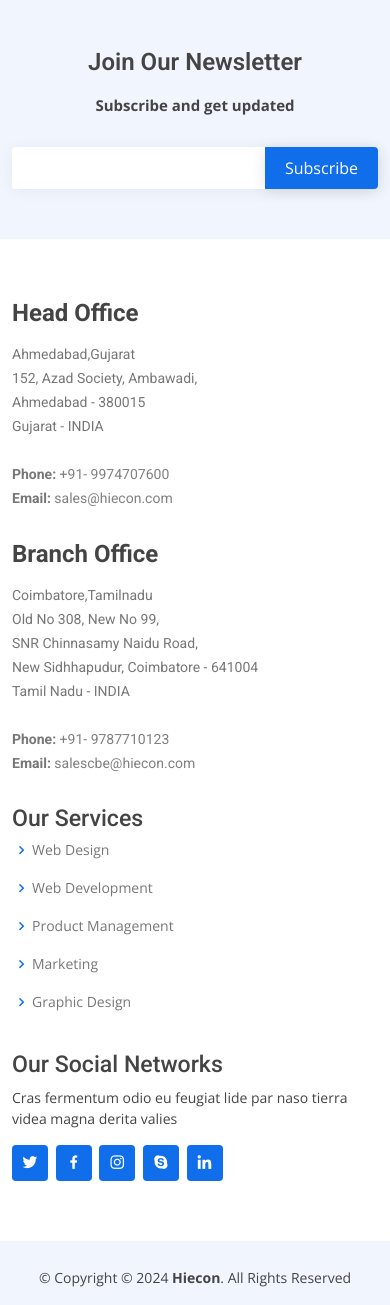
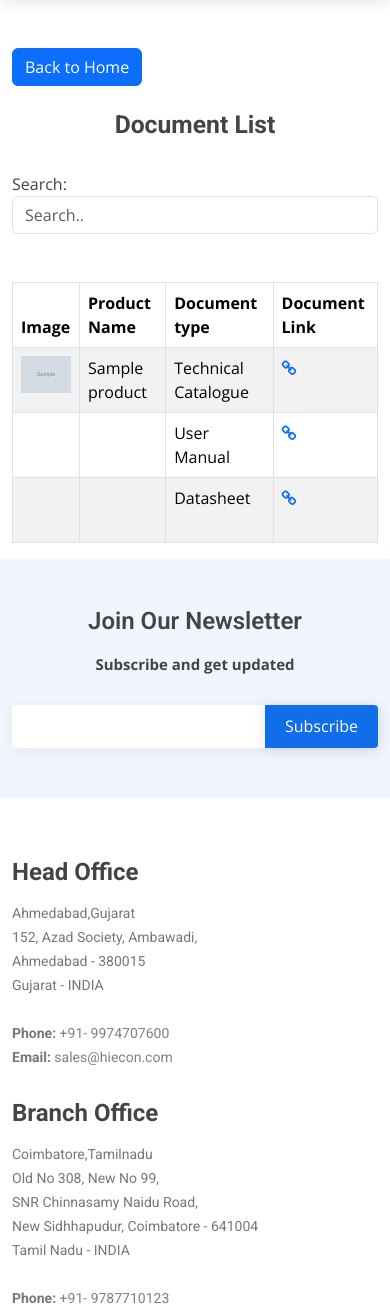
Before and after one commit to Smit0921/hiecon-website, a Django app: page /team/ in a window 390 px wide. Shown: the part 126-1431 px from the top of the page. Run offline with Django 5.2, Linux system fonts and the light colour scheme; tables that the repository leaves empty hold one stand-in row (values such as "Sample post"); grey boxes marked "Sample" are stand-in pictures; parts of the project's set-up code (start-up, migrations or seed data) failed here and were passed over; some libraries are stand-ins or nearby versions.

Commit message:
update html

```diff
--- a/hiecon/templates/base.html
+++ b/hiecon/templates/base.html
@@ -65,9 +65,9 @@
     <!-- <link href="{% static 'hiecon/css/register.css'%}" rel="stylesheet"> -->
     <!-- scripts -->
     <!-- jQuery -->
-    <script src="https://code.jquery.com/jquery-3.6.4.min.js" async></script>
+    <script src="https://code.jquery.com/jquery-3.6.4.min.js"></script>
 
-
+    <!-- <script src="https://code.jquery.com/jquery-3.6.0.min.js"></script> -->
     <!-- fix header script -->
 <style>
 
@@ -132,7 +132,7 @@
               <li><a class="nav-link scrollto" href="{% url 'about' %}">ABOUT US</a></li>
               <li><a class="nav-link scrollto" href="{% url 'services' %}">SOLUTIONS</a></li>
               <li><a class="nav-link scrollto " href="{% url 'product-list' %}">PRODUCTS</a></li>
-              <!-- <li><a class="nav-link scrollto" href="{% url 'team' %}">CAREERS</a></li> -->
+              <li><a class="nav-link scrollto" href="{% url 'team' %}">DOCS</a></li>
               <li><a class="nav-link scrollto" href="{% url 'contact' %}">CONTACT</a></li>
               {% if user.is_authenticated %}
                     <li><span>WELCOME {{ user.username }}</span></li>
@@ -153,17 +153,7 @@
 
               </a></li>
           <span id="cart-count">{{ cart_count }}</span>
-          <li class="nav-link">
-            <form method="GET" action="{% url 'product-list' %}" class="search-form">
-              <div class="search-container d-flex align-items-center">
-                  <input type="text" name="query" value="{{ search_query }}" placeholder="Search products..." class="search-box">
-                  <button type="submit" class="search-button">
-                      <i class="fa fa-search"></i>
-                  </button>
-              </div>
 
-          </form>
-          </li>
       </ul>
 
         <i class="bi bi-list mobile-nav-toggle"></i>
@@ -285,11 +275,11 @@
                 <h3>Our Services
                   <span></span></h3>
                 <ul>
-                  <li><i class="bx bx-chevron-right"></i> <a href="#">Web Design</a></li>
-                  <li><i class="bx bx-chevron-right"></i> <a href="#">Web Development</a></li>
-                  <li><i class="bx bx-chevron-right"></i> <a href="#">Product Management</a></li>
-                  <li><i class="bx bx-chevron-right"></i> <a href="#">Marketing</a></li>
-                  <li><i class="bx bx-chevron-right"></i> <a href="#">Graphic Design</a></li>
+                  <li><i class="bx bx-chevron-right"></i> <a href="#"></a></li>
+                  <li><i class="bx bx-chevron-right"></i> <a href="#"></a></li>
+                  <li><i class="bx bx-chevron-right"></i> <a href="#"></a></li>
+                  <li><i class="bx bx-chevron-right"></i> <a href="#"></a></li>
+                  <li><i class="bx bx-chevron-right"></i> <a href="#"></a></li>
                 </ul>
               </div>
 
@@ -335,6 +325,8 @@
       <script src="{% static 'hiecon/js/main.js'%}"></script>
       <script src="{% static 'hiecon/js/lightbox.min.js' %}"></script>
 
+
+
     </body>
     <script>
       // Function to display alert box with message from server
--- /dev/null
+++ b/hiecon/templates/document.html
@@ -0,0 +1,77 @@
+{% extends 'base.html' %}
+{% load static %}
+{% block content %}
+<head>
+  <meta charset="utf-8">
+  <meta name="viewport" content="width=device-width, initial-scale=1">
+  <title>Data Table</title>
+</head>
+<body>
+  <br/><br/>
+  <div class="container">
+    <div class="col-xs-12  text-right">
+      <a href="/" class="btn btn-primary" role="button">Back to Home</a>
+    </div>
+    <div class="row">
+      <div class="col-xs-12 "><br>
+        <h2 class="text-center"><strong>Document List</strong></h2>
+      </div>
+    </div>
+    <br />
+    <div class="row">
+      <div class="col-xs-12 ">
+        <label for="myInput">Search:</label>
+        <input class="form-control" id="myInput" type="text" placeholder="Search..">
+      </div>
+    </div>
+    <br />
+    <br>
+    <div class="table-responsive">
+      <table class="table table-bordered table-striped">
+        <thead>
+          <tr>
+            <th>Image</th>
+            <th>Product Name</th>
+            <th>Document type</th>
+            <th>Document Link</th>
+          </tr>
+        </thead>
+        <tbody id="myTable">
+          {% for product in products %}
+          <tr>
+              <td><img src="{{ product.image1.url }}" alt="" style="max-width: 50px; max-height: 50px"></td>
+              <td>{{  product.product_name }}</td>
+              <td>Technical Catalogue</td>
+              <td><a href="{{ product.technical_catalogue }}" target=""><i class="fa fa-link" aria-hidden="true"></i></i></a>
+              </td>
+          </tr>
+          <tr>
+              <td></td>
+              <td style="color: transparent;">{{  product.product_name }}</td>
+              <td>User Manual</td>
+              <td><a href="{{ product.user_manual }}" target="_blank"><i class="fa fa-link" aria-hidden="true"></i></a></td>
+          </tr>
+          <tr>
+              <td></td>
+              <td style="color: transparent;">{{  product.product_name }}</td>
+              <td>Datasheet</td>
+              <td><a href="{{ product.datasheet }}" target="_blank"><i class="fa fa-link" aria-hidden="true"></i></i></a></td>
+          </tr>
+          {% endfor %}
+        </tbody>
+      </table>
+    </div>
+  </div>
+  <script>
+    $(document).ready(function () {
+      $("#myInput").on("keyup", function () {
+        var value = $(this).val().toLowerCase();
+        $("#myTable tr").filter(function () {
+          $(this).toggle($(this).text().toLowerCase().indexOf(value) > -1);
+        });
+      });
+    });
+  </script>
+
+
+{% endblock %}
--- a/hiecon/templates/team.html
+++ /dev/null
@@ -1,92 +0,0 @@
-{% extends 'base.html' %}
-{%load static%}
-{% block content %}
-<!-- ======= Team Section ======= -->
-<!-- <section id="team" class="team section-bg">
-    <div class="container" data-aos="fade-up">
-
-      <div class="section-title">
-        <h2>Team</h2>
-        <h3>Our Hardworking <span>Team</span></h3>
-        <p>Ut possimus qui ut temporibus culpa velit eveniet modi omnis est adipisci expedita at voluptas atque vitae autem.</p>
-      </div>
-
-      <div class="row">
-
-        <div class="col-lg-3 col-md-6 d-flex align-items-stretch" data-aos="fade-up" data-aos-delay="100">
-          <div class="member">
-            <div class="member-img">
-              <img src="{% static 'hiecon/img/team/team-5.jpg'%}" class="img-fluid" alt="">
-              <div class="social">
-                <a href=""><i class="bi bi-twitter"></i></a>
-                <a href=""><i class="bi bi-facebook"></i></a>
-                <a href=""><i class="bi bi-instagram"></i></a>
-                <a href=""><i class="bi bi-linkedin"></i></a>
-              </div>
-            </div>
-            <div class="member-info">
-              <h4>Walter White</h4>
-              <span>Chief Executive Officer</span>
-            </div>
-          </div>
-        </div>
-
-        <div class="col-lg-3 col-md-6 d-flex align-items-stretch" data-aos="fade-up" data-aos-delay="200">
-          <div class="member">
-            <div class="member-img">
-              <img src="{% static 'hiecon/img/team/team-2.jpg'%}" class="img-fluid" alt="">
-              <div class="social">
-                <a href=""><i class="bi bi-twitter"></i></a>
-                <a href=""><i class="bi bi-facebook"></i></a>
-                <a href=""><i class="bi bi-instagram"></i></a>
-                <a href=""><i class="bi bi-linkedin"></i></a>
-              </div>
-            </div>
-            <div class="member-info">
-              <h4>Sarah Jhonson</h4>
-              <span>Product Manager</span>
-            </div>
-          </div>
-        </div>
-
-        <div class="col-lg-3 col-md-6 d-flex align-items-stretch" data-aos="fade-up" data-aos-delay="300">
-          <div class="member">
-            <div class="member-img">
-              <img src="{% static 'hiecon/img/team/team-3.jpg'%}" class="img-fluid" alt="">
-              <div class="social">
-                <a href=""><i class="bi bi-twitter"></i></a>
-                <a href=""><i class="bi bi-facebook"></i></a>
-                <a href=""><i class="bi bi-instagram"></i></a>
-                <a href=""><i class="bi bi-linkedin"></i></a>
-              </div>
-            </div>
-            <div class="member-info">
-              <h4>William Anderson</h4>
-              <span>CTO</span>
-            </div>
-          </div>
-        </div>
-
-        <div class="col-lg-3 col-md-6 d-flex align-items-stretch" data-aos="fade-up" data-aos-delay="400">
-          <div class="member">
-            <div class="member-img">
-              <img src="{% static 'hiecon/img/team/team-4.jpg'%}" class="img-fluid" alt="">
-              <div class="social">
-                <a href=""><i class="bi bi-twitter"></i></a>
-                <a href=""><i class="bi bi-facebook"></i></a>
-                <a href=""><i class="bi bi-instagram"></i></a>
-                <a href=""><i class="bi bi-linkedin"></i></a>
-              </div>
-            </div>
-            <div class="member-info">
-              <h4>Amanda Jepson</h4>
-              <span>Accountant</span>
-            </div>
-          </div>
-        </div>
-
-      </div>
-
-    </div>
-  </section>End Team Section -->
-{% endblock %}
--- a/hiecon/views.py
+++ b/hiecon/views.py
@@ -43,7 +43,15 @@ def Contact(request):
     return render(request,'contact.html')
 
 def Team(request):
-    return render(request,'team.html')
+    products = Product.objects.all()
+
+    # Pass the products to the template context
+    context = {
+        'products': products
+
+    }
+
+    return render(request,'document.html',context)
 
 def handle_query_form(request):
     if request.method == 'POST':
```
Also changed, not shown: hiecon/templates/index.html (+4 -4 lines), hiecon/templates/product_list.html (+31 -1 lines).
